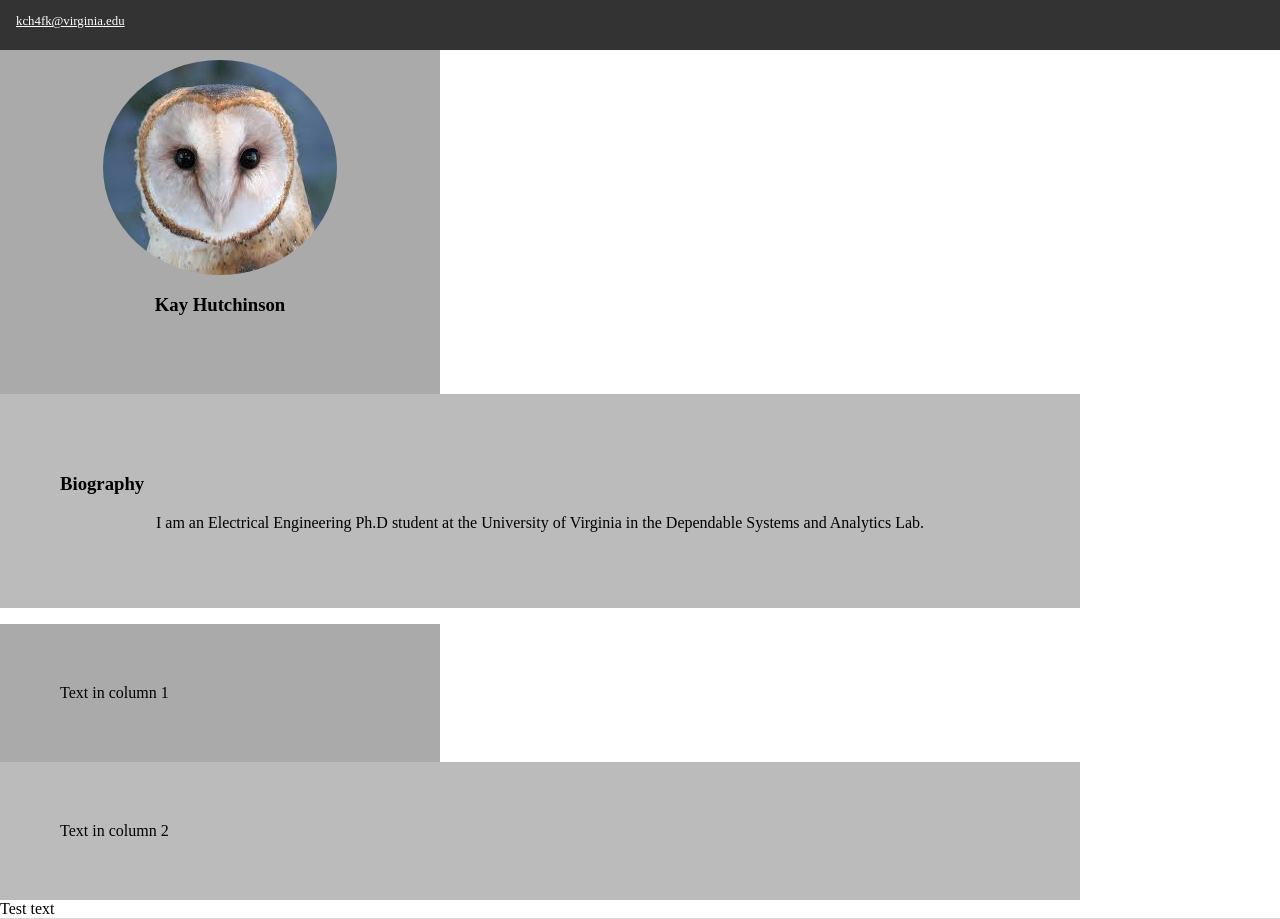
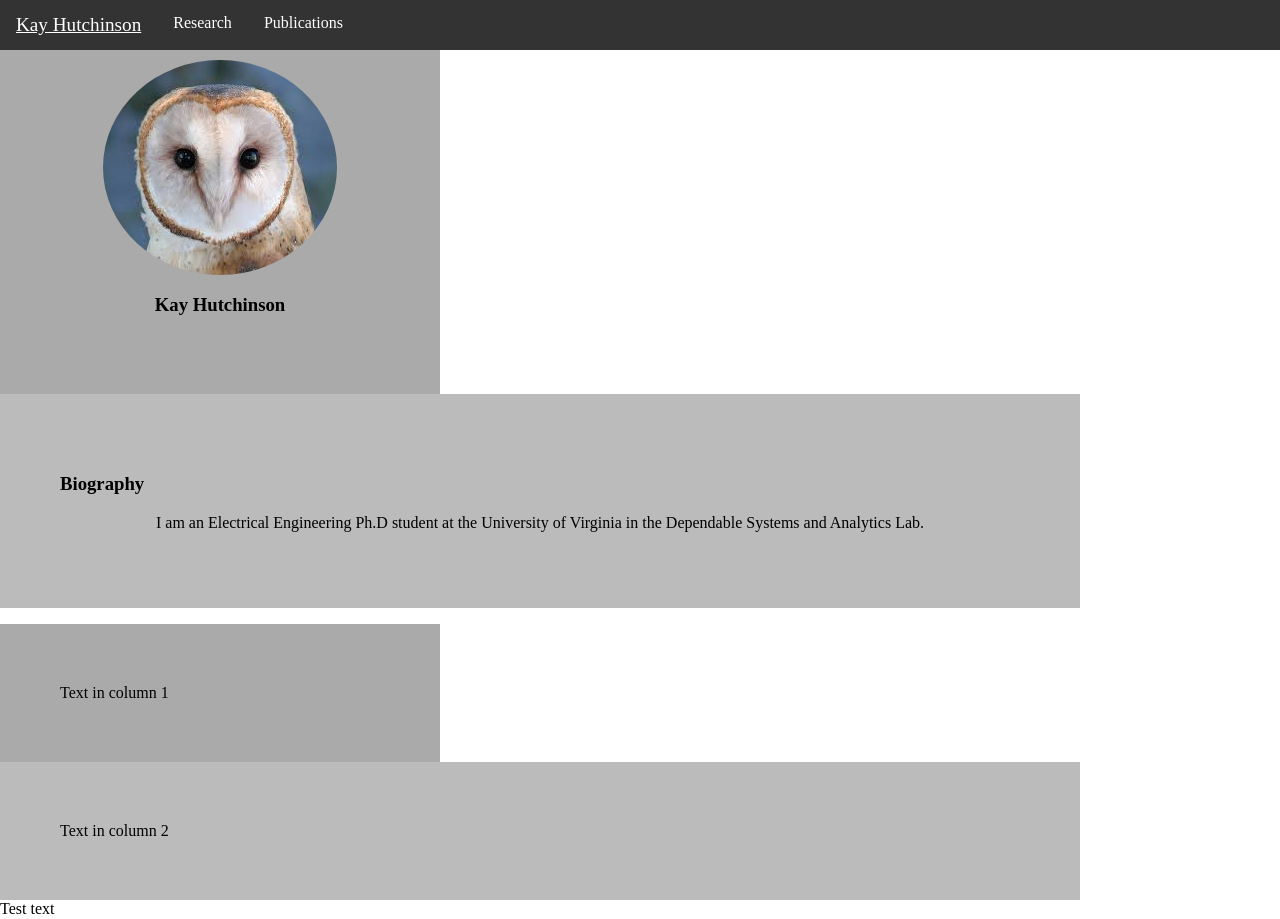
Before and after one commit to kch4fk/kch4fk.github.io, a Jekyll site: the page built from index.html, in a window 1280 px wide. Built offline with Jekyll 4.4.1, drawn with Linux system fonts in a browser that asks for light colours.

Commit message:
Update default.html

```diff
--- a/_layouts/default.html
+++ b/_layouts/default.html
@@ -22,11 +22,11 @@
 			{{ content }}
 
 			</div><!-- /.container -->
-			<footer>
+			<!--<footer>
 	    		<ul>
-	        		<li><a href="mailto:kch4fk@virginia.edu">kch4fk@virginia.edu</a></li>
+	        		<li><a href="mailto:kch4fk@virginia.edu">kch4fk@virginia.edu</a></li>-->
 	        		<!--<li><a href="https://github.com/hankquinlan">github.com/hankquinlan</a></li>-->
-				</ul>
-			</footer>
+				<!--</ul>
+			</footer>-->
 		</body>
 	</html>
```
